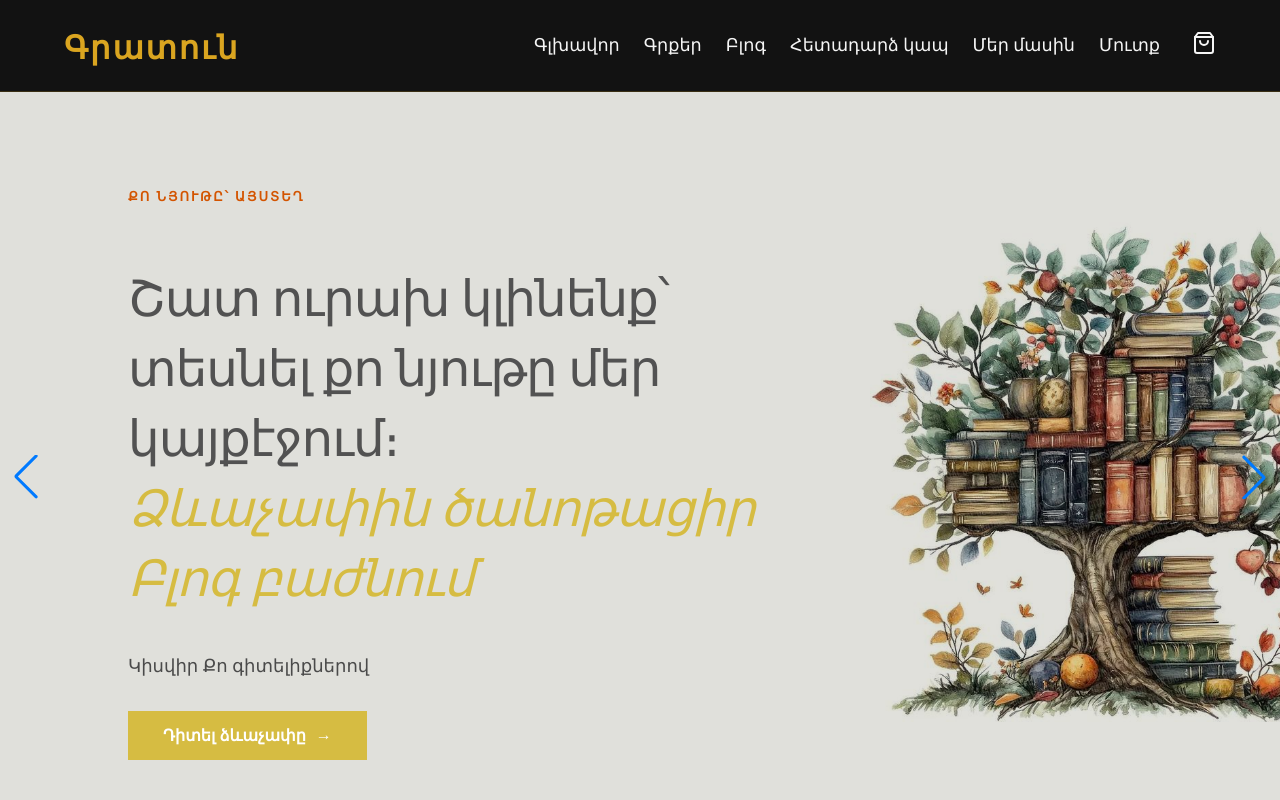
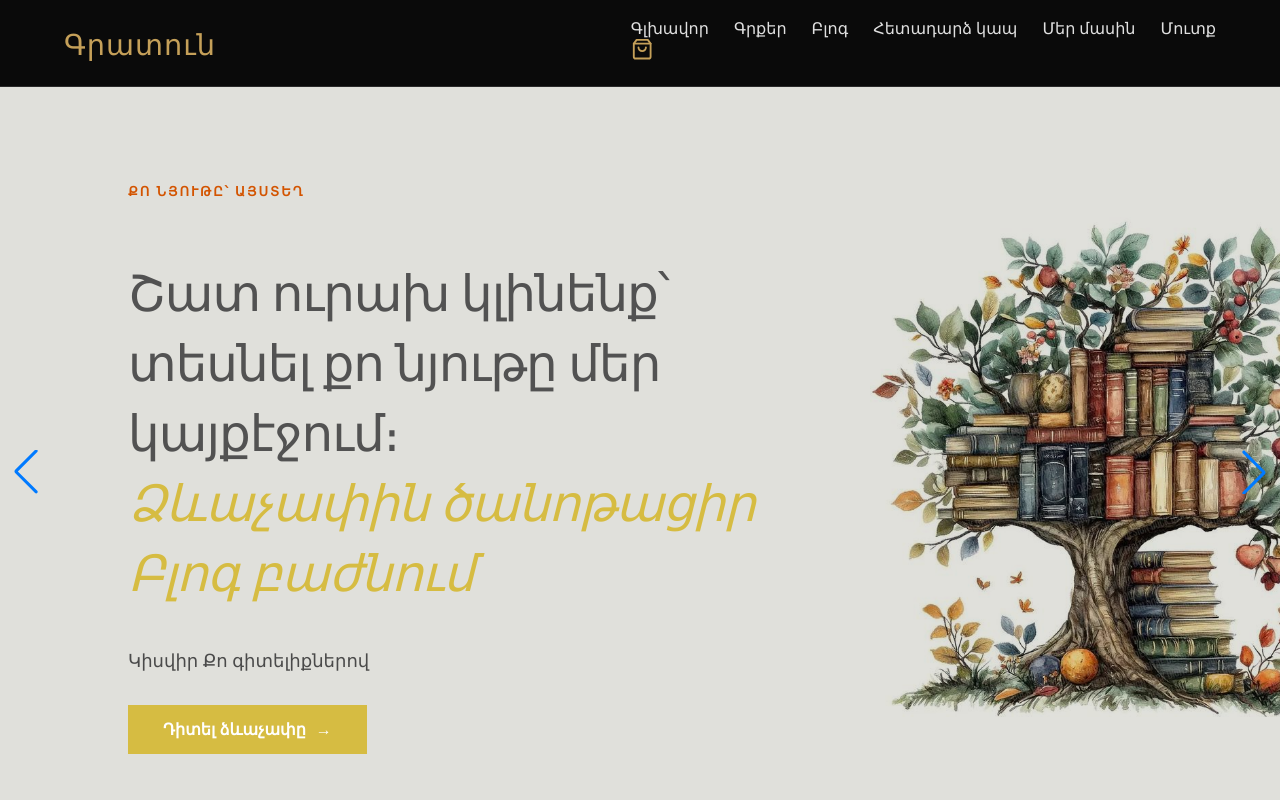
Before and after one commit to artak0252/gratun-complited, a React (Vite) app in the folder frontend/: page / in a window 1280 px wide. Shown: the top 800 px of the page. Built offline with nearby package versions, Linux system fonts and the light colour scheme; a web font is replaced by a local one.

Commit message:
Change header css

```diff
--- a/frontend/src/pages/Header/Header.module.css
+++ b/frontend/src/pages/Header/Header.module.css
@@ -105,12 +105,14 @@
 }
 
 .headerContainer {
-          background-color: var(--bg-color);
-          padding: 1.5rem 5%;
+          /* Ավելի խորը, պրեմիում մուգ ֆոն */
+          background-color: #0a0a0a;
+          padding: 1.2rem 5%;
           position: sticky;
           top: 0;
           z-index: 1000;
-          border-bottom: 1px solid rgba(218, 165, 32, 0.2);
+          /* Նուրբ ոսկեգույն եզրագիծ ներքևից՝ որակը ընդգծելու համար */
+          border-bottom: 1px solid #2a2a2a;
 }
 
 .headerTop {
@@ -123,44 +125,42 @@
 
 .headerLogo a {
           font-family: 'Playfair Display', serif;
-          /* Նրբագեղ սերիֆային տառատեսակ */
-          font-size: 2rem;
-          color: var(--accent-color);
+          font-size: 1.8rem;
+          color: #c5a059;
+          /* Ավելի հանգիստ, ազնիվ ոսկեգույն */
           text-decoration: none;
-          font-weight: bold;
-          letter-spacing: 2px;
+          letter-spacing: 1px;
+          transition: 0.3s;
 }
 
-.headerRight {
-          display: flex;
-          align-items: center;
-          gap: 2rem;
-}
-
-.headerMenu {
-          display: flex;
-          gap: 1.5rem;
+.headerLogo a:hover {
+          color: #ffffff;
 }
 
 .navLink {
-          color: var(--text-color);
+          color: #e0e0e0;
+          /* Մի փոքր բաց սպիտակ՝ աչքին հաճելի ընթերցանության համար */
           text-decoration: none;
-          font-size: 1.1rem;
-          transition: var(--transition);
+          font-size: 1rem;
+          font-weight: 500;
+          transition: 0.3s;
+          margin-left: 25px;
 }
 
 .navLink:hover {
-          color: var(--accent-color);
+          color: #c5a059;
+          /* Հովերի ժամանակ դառնում է ոսկեգույն */
 }
 
 .cartIcon {
-          color: var(--text-color);
-          font-size: 1.5rem;
-          transition: var(--transition);
+          color: #c5a059;
+          font-size: 1.4rem;
+          margin-left: 25px;
+          transition: 0.3s;
 }
 
 .cartIcon:hover {
-          color: var(--accent-color);
+          color: #ffffff;
 }
 
 /* Մենյուի կոճակը (բջջայինի համար) */
```
